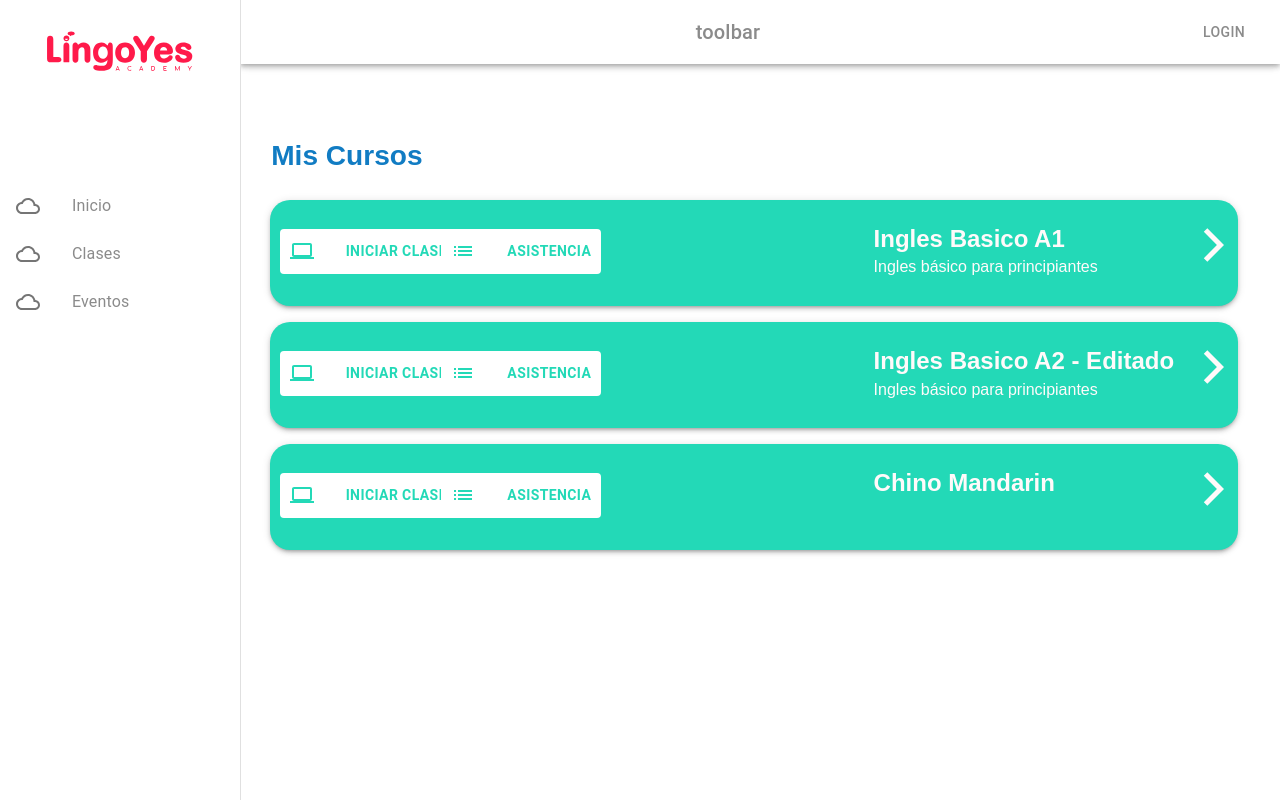
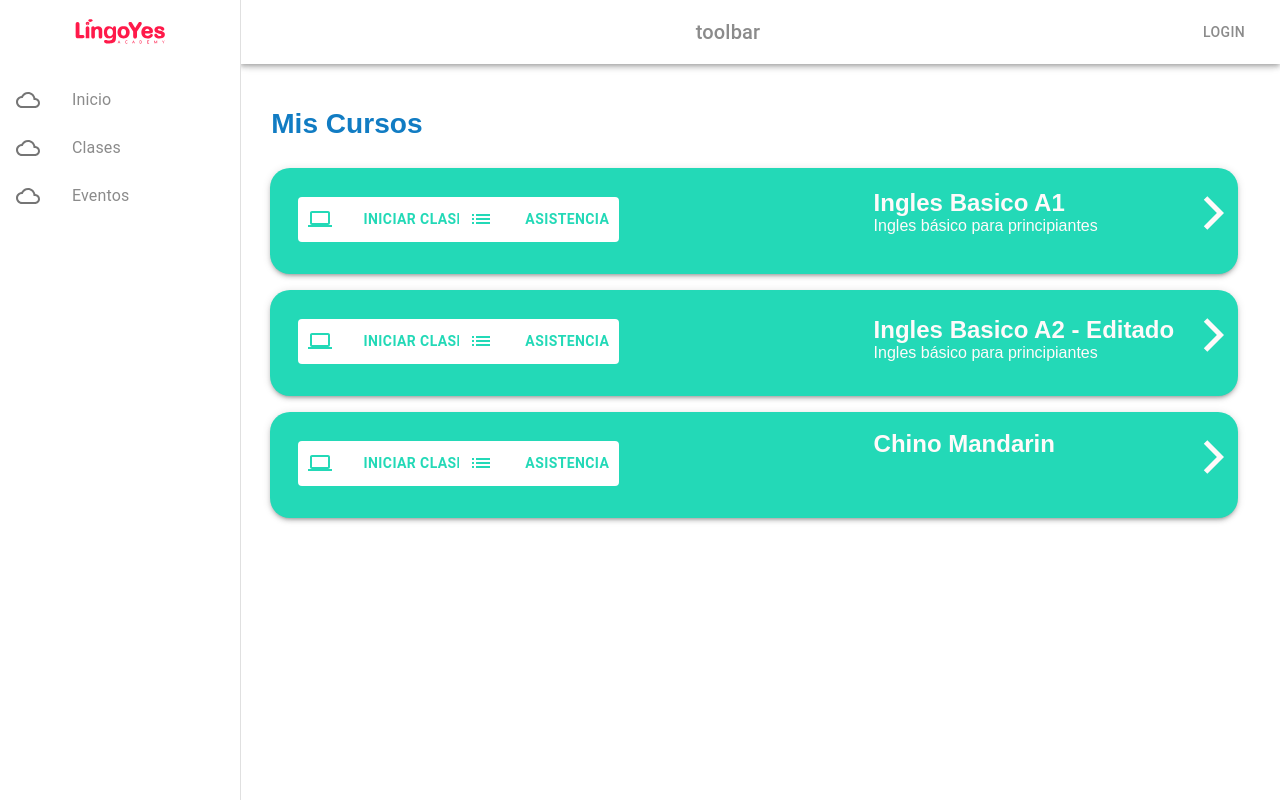
Before and after one commit to altrios/cerebello_front, a React (Create React App) app in the folder src/: page /activitypage in a window 1280 px wide. Built offline with nearby package versions, Linux system fonts and the light colour scheme; the HTML template or start-up script is replaced by a standard one.

Commit message:
realicé ajustes de los botones y ajustes del width del body para eliminar el scroll lateral

```diff
--- a/src/App.css
+++ b/src/App.css
@@ -1,5 +1,7 @@
 body {
-  position: inherit;
+  position: absolute;
+  width: 100vw;
+  overflow: hidden;
 }
 .App {
   text-align: center;
@@ -9,7 +11,8 @@ body {
   justify-content: center;
   height: auto;
   width: 100%;
-  padding-top: 7vh;
+  /*padding: 35px 10px 5px 10px;*/
+  padding-top: 5vh;
 }
 .Assistance{
   text-align: center;
@@ -68,5 +71,9 @@ a:link, a:visited, a:active {
 }
 
 .logo-desk{
-  max-height: 60%;
+  max-height: 64px;
 }
+header {
+  position: absolute;
+  z-index: 9;
+}
--- a/src/Components/Classes/ActivityPage.jsx
+++ b/src/Components/Classes/ActivityPage.jsx
@@ -83,6 +83,8 @@ const useStyles = makeStyles((theme) => ({
   },
   class_buton: {
     width: "27%",
+    marginLeft:'3%',
+    padding:'auto',
     [theme.breakpoints.down('sm')]: {
       marginTop: theme.spacing(3),
     },
@@ -111,7 +113,7 @@ const useStyles = makeStyles((theme) => ({
     whiteSpace: 'nowrap',
     overflow: 'hidden',
     textOverflow: 'ellipsis',
-    marginBottom: '2%',
+
 },
 inlineCourse: {
   displat: 'flex',
@@ -128,6 +130,15 @@ centerBox: {
 },
 colorVerde: {
   color: '#23D9B7',
+},
+clasesName: {
+  margin: 'auto',
+  display: 'block',
+  marginTop:'7%',
+
+},
+clasesDescription: {
+  margin: '0',
 },
 
 }));
@@ -197,8 +208,8 @@ function ActivityPage() {
                         }} className={classes.link_style} >
                           <Grid container xs={20} className={classes.activity_grid, classes.inlineCourse}>
                             <Box className={classes.coursePosition}>
-                              <h2  className={classes.textoOculto}>{data.attributes.name}</h2>
-                              <span  className={classes.textoOculto}>{data.attributes.description}</span>
+                              <h2  className={classes.textoOculto, classes.clasesName}>{data.attributes.name}</h2>
+                              <span  className={classes.textoOculto, classes.clasesDescription}>{data.attributes.description}</span>
                             </Box>
                             <Box className={classes.arrowPosition}>
                               <ArrowForwardIosIcon className={classes.arrowIcon} />
--- a/src/Components/Home/Banner.jsx
+++ b/src/Components/Home/Banner.jsx
@@ -14,15 +14,7 @@ let imgUrls = [
   'https://source.unsplash.com/k3IogSsONd4/800x600',
   'https://source.unsplash.com/gThfDnqgfMw/800x600',
   'https://source.unsplash.com/_1x_x8Vtg2w/800x600',
-  'https://source.unsplash.com/TFP_s4_jRuE/800x600',
-  'https://source.unsplash.com/pElM4yerF5Q/800x600',
-  'https://source.unsplash.com/sFsy8CKyQ5c/800x600',
-  'https://source.unsplash.com/0WGucY1VHI0/800x600',
-  'https://source.unsplash.com/1ciHU-qPifY/800x600',
-  'https://source.unsplash.com/JZCJotPa96c/800x600',
-  'https://source.unsplash.com/8X19catOuNI/800x600',
-  'https://source.unsplash.com/_GDff35-Pa8/800x600',
-  'https://source.unsplash.com/XYok1nBGvhk/800x600'
+
 ]
 
 const useStyles = makeStyles(() => ({
--- a/src/Components/Home/Courses.jsx
+++ b/src/Components/Home/Courses.jsx
@@ -107,7 +107,7 @@ export const Courses = (props) => {
     const classes = useStyles();
 
     return (
-        <div className="MuiGrid-grid-xs-12 ">
+        <div className="MuiGrid-grid-xs-12">
             <div className={classes.Title} pl={20}>
                 <h3>Mis Cursos</h3>
 
```
